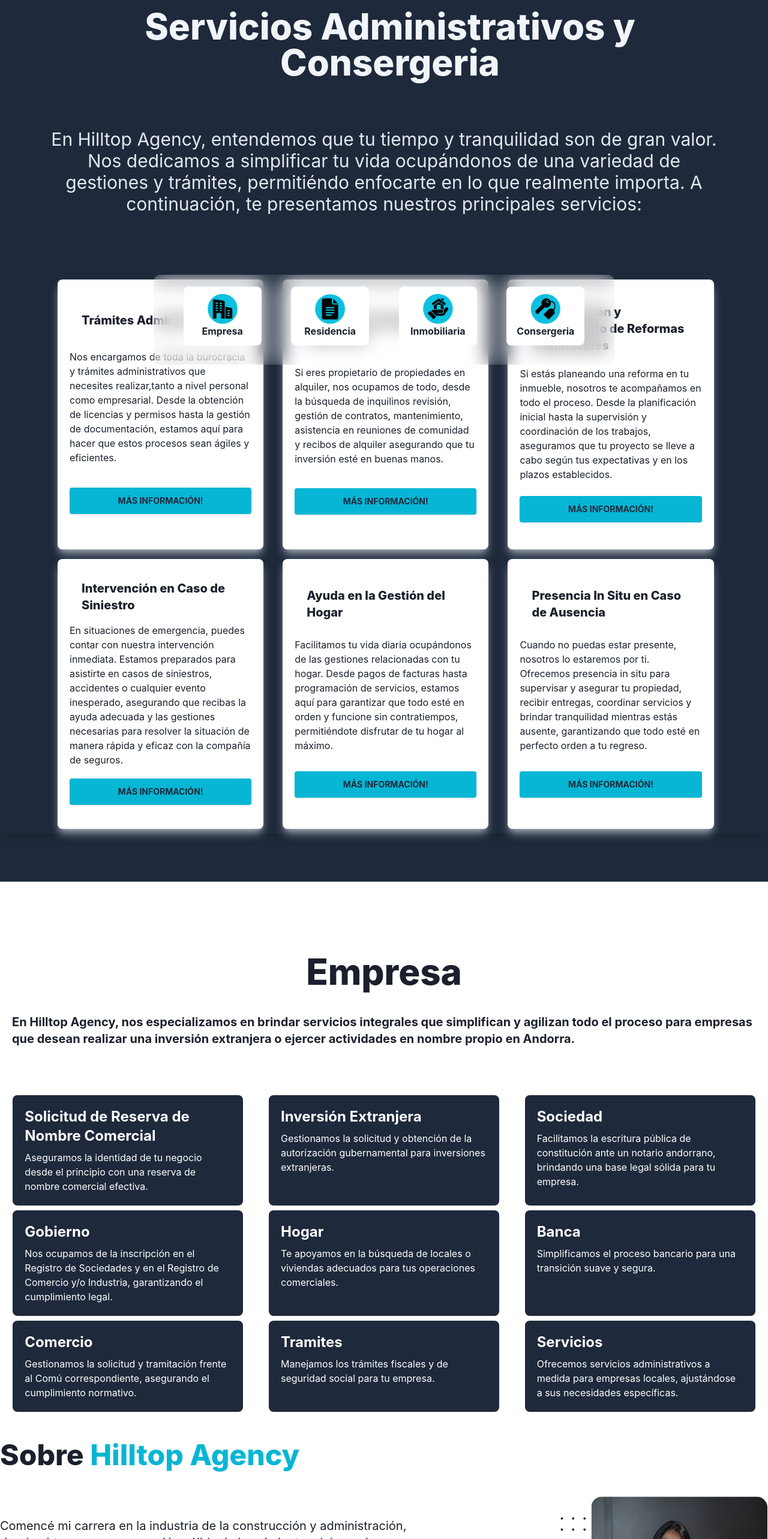
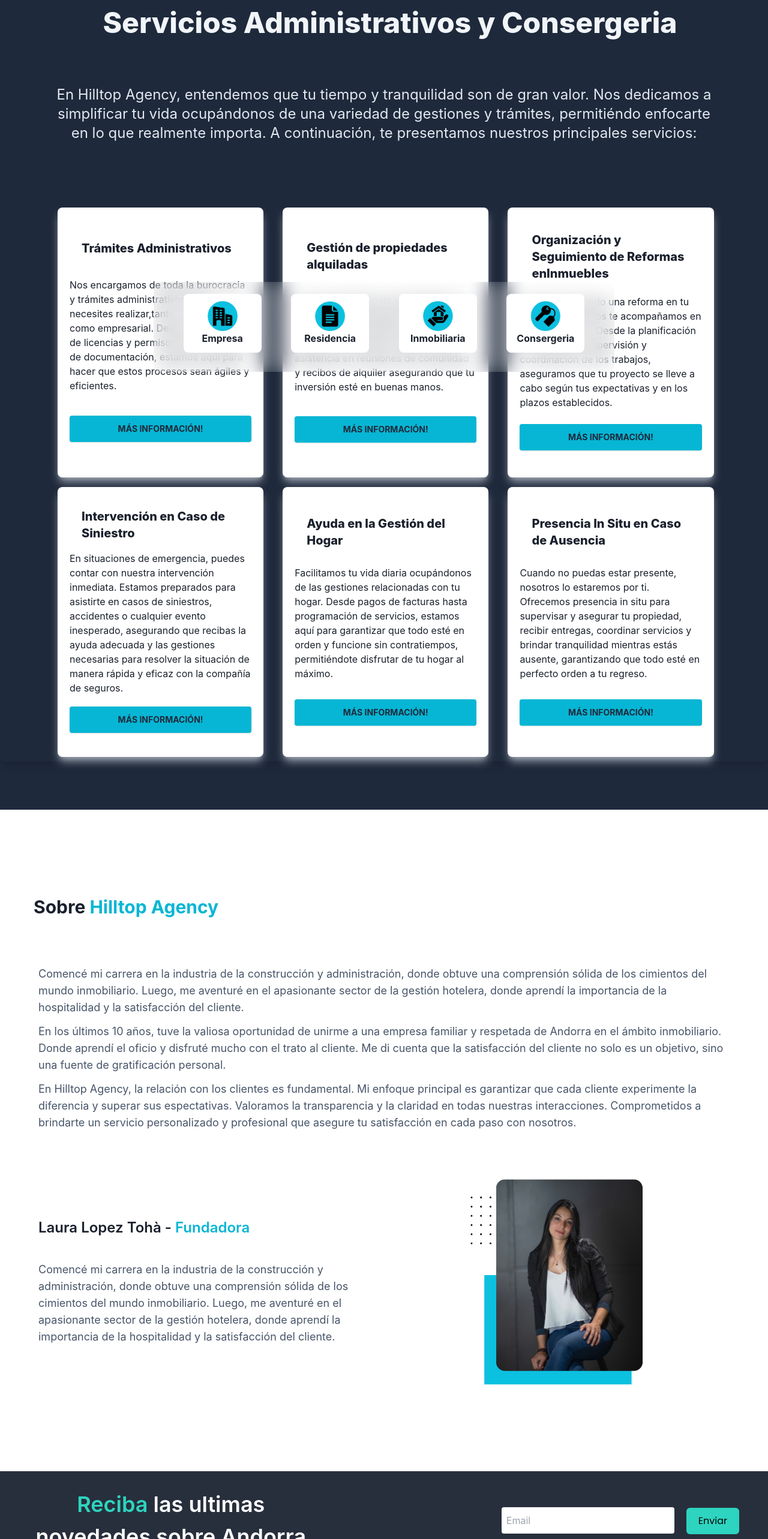
Before and after one commit to Jsendz/lauweb-dev, a React (Vite) app: page /Conserjeria in a window 1280 px wide. Shown: the part 180-2746 px from the top of the page at 60% size. Built offline with nearby package versions, Linux system fonts and the light colour scheme.

Commit message:
lauweb-dev

```diff
--- a/src/App.jsx
+++ b/src/App.jsx
@@ -3,10 +3,11 @@
 import { BrowserRouter as Router, Route, Routes } from 'react-router-dom';
 
 
-import {Navbar,Footer,Home,Options,About, Empresa} from './Components/index.js';
+import {Navbar,Footer,Home,Options,About} from './Components/index.js';
 import Residencia from './Pages/Residencia.jsx';
 import Inmobiliaria from './Pages/Inmobiliaria.jsx';
 import Conserjeria from './Pages/Conserjeria.jsx';
+import Empresa from './Pages/Empresa.jsx';
 
 
 
@@ -23,11 +24,11 @@
    <Options/>
        <Routes>
           <Route index element={<Home />} />
+          <Route path="/Empresa" element={<Empresa />} />
           <Route path="/Residencia" element={<Residencia />} />
           <Route path="/Inmobiliaria" element={<Inmobiliaria />} />
           <Route path="/Conserjeria" element={<Conserjeria />} />
        </Routes>
-       <Empresa />
        <About />
     <Footer />
 </Router>
--- a/src/Components/About.jsx
+++ b/src/Components/About.jsx
@@ -3,33 +3,43 @@
 
 const About = () => {
   return (
-    <div className="h-full 2xl:h-screen flex flex-col lg:flex-row max-w-7xl mx-auto justify-around items-center my-10">
-        <div className=" text-left pl-5 lg:pl-0">
-           <h2 className="text-5xl font-extrabold mb-20 mt-20 lg:mt-0">Sobre <span className='text-cyan-500'> Hilltop Agency </span></h2>
-           <p className="text-xl w-[90%] lg:w-3/4 mb-3">
+    <div className='w-full h-full my-36'>
+           <h2 className="text-3xl text-center antialiased  font-bold mb-20 mt-20 lg:mt-0 sm:text-left sm:pl-14">Sobre <span className='text-cyan-500'> Hilltop Agency </span></h2>
+    <div className="h-full 2xl:h-screen  xl:max-w-7xl lg:w-[90%]  mx-auto">
+        <div className="w-full text-left mb-10 sm:mb-0">
+           <p className="text-lg text-slate-600 mb-3">
              Comencé mi carrera en la industria de la construcción y administración, donde obtuve una
            comprensión sólida de los cimientos del mundo inmobiliario.
-           Luego, me aventuré en el
-           apasionante sector de la gestión hotelera, donde aprendí la importancia de la hospitalidad y la
+           Luego, me aventuré en el apasionante sector de la gestión hotelera, donde aprendí la importancia de la hospitalidad y la
            satisfacción del cliente.
            </p>
-           <p className="text-xl w-[90%] lg:w-3/4 mb-3">
+           <p className="text-lg text-slate-600 mb-3">
              En los últimos 10 años, tuve la valiosa oportunidad de unirme a una empresa familiar y
            respetada de Andorra en el ámbito inmobiliario. Donde aprendí el oficio y disfruté mucho
            con el trato al cliente. Me di cuenta que la satisfacción del cliente no solo es un objetivo, sino
            una fuente de gratificación personal.
            </p>
-           <p className="text-xl w-[90%] lg:w-3/4">
+           <p className="text-lg text-slate-600">
              En Hilltop Agency, la relación con los clientes es fundamental. Mi enfoque principal es
            garantizar que cada cliente experimente la diferencia y superar sus espectativas. Valoramos la
            transparencia y la claridad en todas nuestras interacciones. Comprometidos a brindarte un
            servicio personalizado y profesional que asegure tu satisfacción en cada paso con nosotros.
            </p>
         </div>
-        <div className='w-full'>
-           <img src={Aboutpic} alt="About me" className="rounded-lg" />
+        <div className="flex flex-col md:flex-row justify-around items-center mt-20">
+          <div className='w-full text-left h-full'>
+            <h3 className='text-2xl antialiased font-semibold mb-10'>Laura Lopez Tohà - <span className='text-cyan-500'>Fundadora</span></h3>
+            <p className="text-lg text-slate-600 mt-10">Comencé mi carrera en la industria de la construcción y administración, donde obtuve una
+           comprensión sólida de los cimientos del mundo inmobiliario.
+           Luego, me aventuré en el apasionante sector de la gestión hotelera, donde aprendí la importancia de la hospitalidad y la
+           satisfacción del cliente. </p>
+          </div>
+        <div className='w-full mt-10 sm:mt-0'>
+           <img src={Aboutpic} alt="About me" className="rounded-lg w-1/2 mx-auto" />
 
         </div>
+        </div>
+    </div>
     </div>
   )
 }
--- a/src/Components/Footer.jsx
+++ b/src/Components/Footer.jsx
@@ -6,7 +6,7 @@
 const Footer = () => {
   return (
     <footer className="bg-gray-900 text-white z-50">
-      <div className="md:flex md:justify-between md:items-center sm:px-12 px-4 bg-[#ffffff19] py-7">
+      <div className="md:flex md:justify-between md:items-center sm:px-12 px-4 bg-[#ffffff19] py-7 z-50">
         <h3
           className="lg:text-4xl text-3xl md:mb-0 mb-6 lg:leading-normal font-semibold
          md:w-2/5"
--- a/src/Components/Options2.jsx
+++ b/src/Components/Options2.jsx
@@ -9,28 +9,28 @@
 
   return (
       <div>
-        <div className='w-full fixed bottom-3  '>
+        <div className='w-full fixed bottom-0 z-10  '>
             <div className='backdrop-blur-lg rounded-xl w-[90%] max-w-3xl mx-auto'>
                 <div className='flex flex-row flex-wrap justify-evenly py-5'>
-                <Link>
+                <Link to="/Empresa">
                       <div className=' bg-white rounded-lg flex flex-col justify-around items-center w-[130px] py-3 font-bold mb-3'>
                           <img src={empresa} alt="company"  className='w-[50px]'/>
                           <h2>{t("inicio.empresa")}</h2>
                       </div>
                 </Link>
-                <Link>
+                <Link to="/Residencia">
                       <div className=' bg-white rounded-lg flex flex-col justify-around items-center w-[130px] py-3 font-bold mb-3'>
                           <img src={residencia} alt="Residence" className='w-[50px]' />
                           <h2>{t("inicio.residencia")}</h2>
                       </div>
                 </Link>
-                <Link>
+                <Link to="/Inmobiliaria">
                       <div className=' bg-white rounded-lg flex flex-col justify-around items-center w-[130px] py-3 font-bold'>
                           <img src={immobiliaria} alt="Real Estate"  className='w-[50px]'/>
                           <h2>{t("inicio.immo")}</h2>
                       </div>
                 </Link>
-                <Link>
+                <Link to="/Conserjeria">
                       <div className=' bg-white rounded-lg flex flex-col justify-around items-center w-[130px] py-3 font-bold'>
                           <img src={consergeria} alt="Concierge"  className='w-[50px]'/>
                           <h2>{t("inicio.conser")}</h2>
--- a/src/Components/index.js
+++ b/src/Components/index.js
@@ -6,7 +6,7 @@
 import Residencias from "./Residencias";
 import Options from "./Options2";
 import About from "./About";
-import Empresa from "./Empresa";
+
 
 
 
@@ -24,5 +24,4 @@
   Residencias,
   Options,
   About,
-  Empresa,
 };
--- a/src/Pages/Conserjeria.jsx
+++ b/src/Pages/Conserjeria.jsx
@@ -13,8 +13,8 @@
       <div className="max-w-7xl 2xl:max-w-[1500px]  rounded-lg shadow-lg  mx-auto">
        <div className="flex flex-col lg:flex-row lg:justify-around mb-20 mx-auto bg-slate-800 rounded-lg bg-cover w-[90%] ">
         <div className="w-full  ">
-        <h2 className="text-4xl lg:text-6xl  font-extrabold mb-10 text-slate-100 p-5 pr-0 2xl:pl-10 text-left lg:text-center">{t("conser.titulo")}</h2>
-        <p className=" text-xl lg:text-3xl  text-slate-200 p-5 2xl:pl-10 text-left lg:text-center">{t("conser.paragrafo")}</p></div>
+        <h2 className="text-4xl lg:text-5xl antialiased  font-extrabold mb-10 text-slate-100 p-5 pr-0 2xl:pl-10 text-left lg:text-center">{t("conser.titulo")}</h2>
+        <p className=" text-xl lg:text-2xl antialiased  text-slate-200 p-5 2xl:pl-10 text-left lg:text-center">{t("conser.paragrafo")}</p></div>
 
       </div>
       <div className="w-full flex flex-col md:flex-row md:flex-wrap xl:max-w-6xl 2xl:max-w-7xl lg:pl-1 xl:pl-2 xl:m-auto ">
--- a/src/Components/Empresa.jsx
+++ b/src/Pages/Empresa.jsx
@@ -7,10 +7,10 @@
 
   return (
     <div className='h-full 2xl:h-screen w-full flex flex-col justify-around items-center'>
-        <div className='max-w-7xl mx-auto flex flex-col' >
+        <div className='max-w-5xl mx-auto flex flex-col' >
           <div className='my-20 '>
-            <h3 className='text-6xl font-extrabold my-10'>{t("empresa.titulo")}</h3>
-            <p className='text-xl text-left pl-5 font-bold'>{t("empresa.paragrafo")}</p>
+            <h3 className='text-4xl sm:text-5xl font-extrabold antialiased my-10'>{t("empresa.titulo")}</h3>
+            <p className='text-xl text-slate-600 text-left pl-5 mt-20'>{t("empresa.paragrafo")}</p>
           </div>
             <div className='w-full text-left flex flex-col lg:flex-row lg:flex-wrap justify-around mx-auto lg:mx-0'>
               <div className='w-[90%] lg:w-[30%] p-5 rounded-lg bg-slate-800 text-white mb-2'>
```
